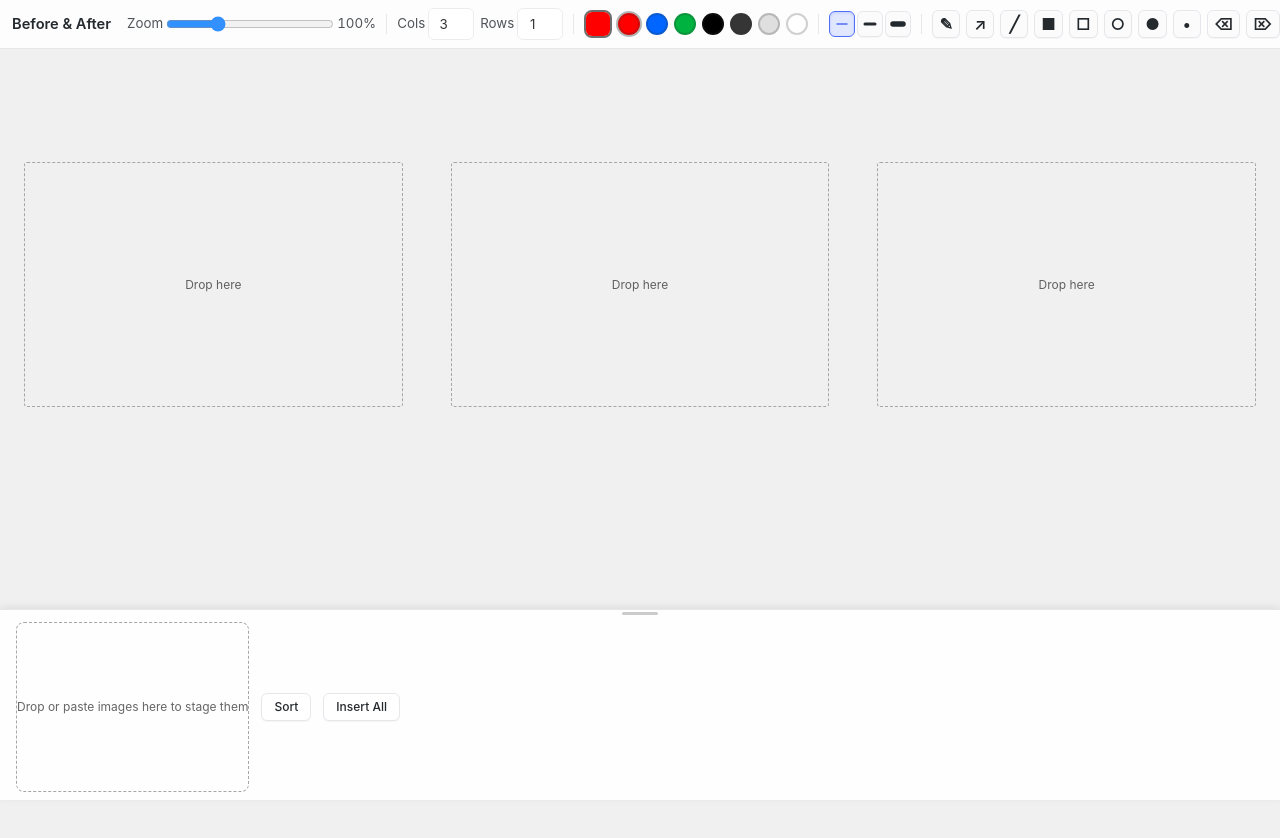
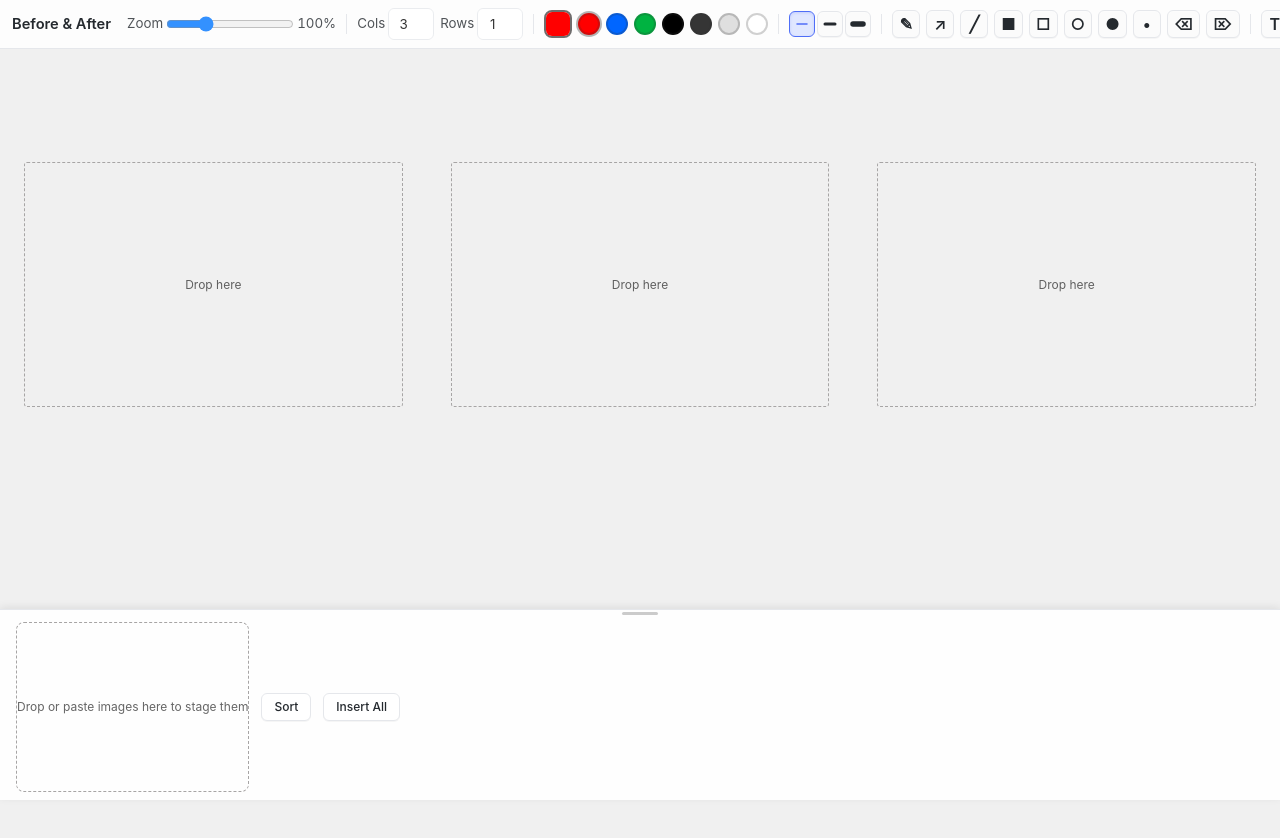
Before and after one commit to joonakeskitalo/before-after-screenshot, a plain HTML site: page index.html in a window 1280 px wide. Drawn offline with Linux system fonts and the light colour scheme.

Commit message:
feat: smaller zoom slider

```diff
--- a/index.html
+++ b/index.html
@@ -22,7 +22,7 @@
           <div class="toolbar-controls">
             <label class="toolbar-label">
               Zoom
-              <input type="range" id="grid-zoom" min="20" max="300" value="100" step="10" style="width:168px;height:28px" />
+              <input type="range" id="grid-zoom" min="20" max="300" value="100" step="10" style="width:128px;height:28px" />
               <span id="grid-zoom-label" style="min-width:32px;text-align:center;font-variant-numeric:tabular-nums">100%</span>
             </label>
 
```
